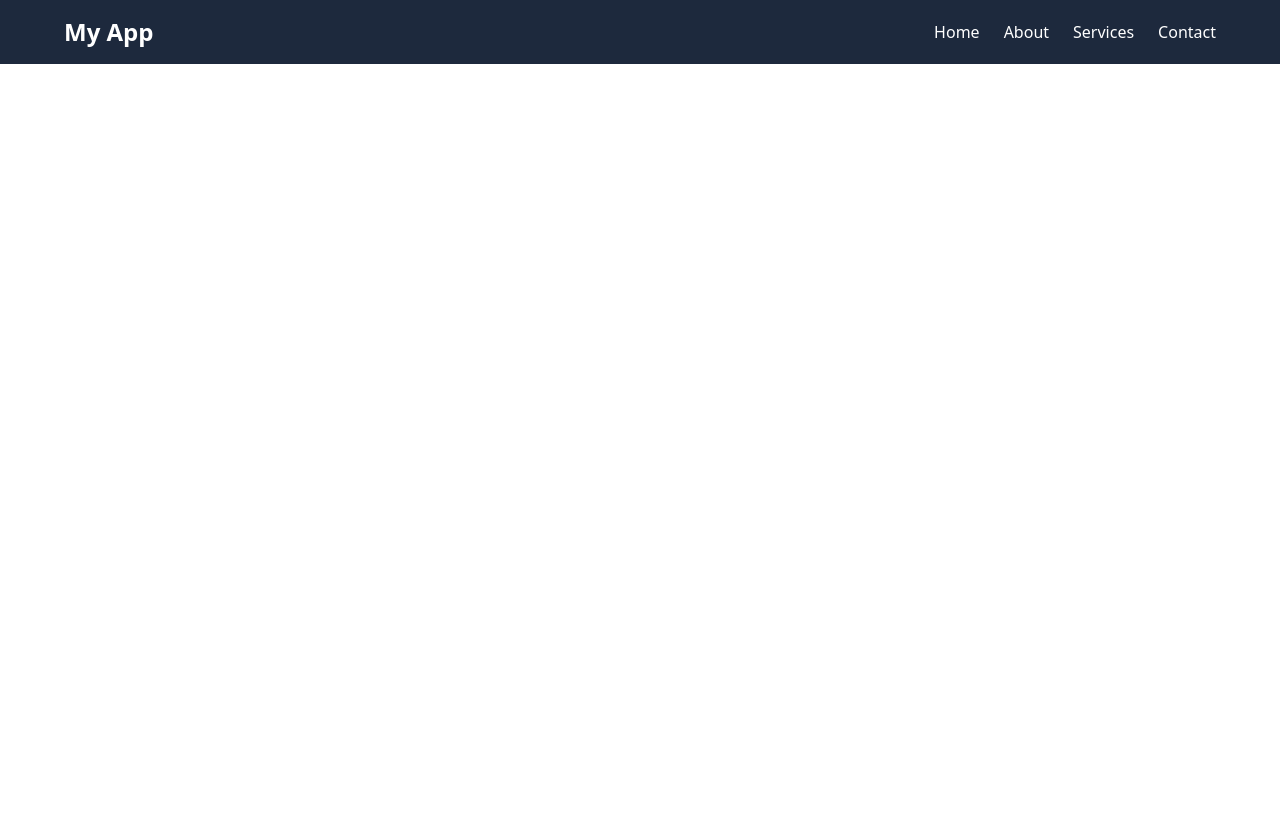
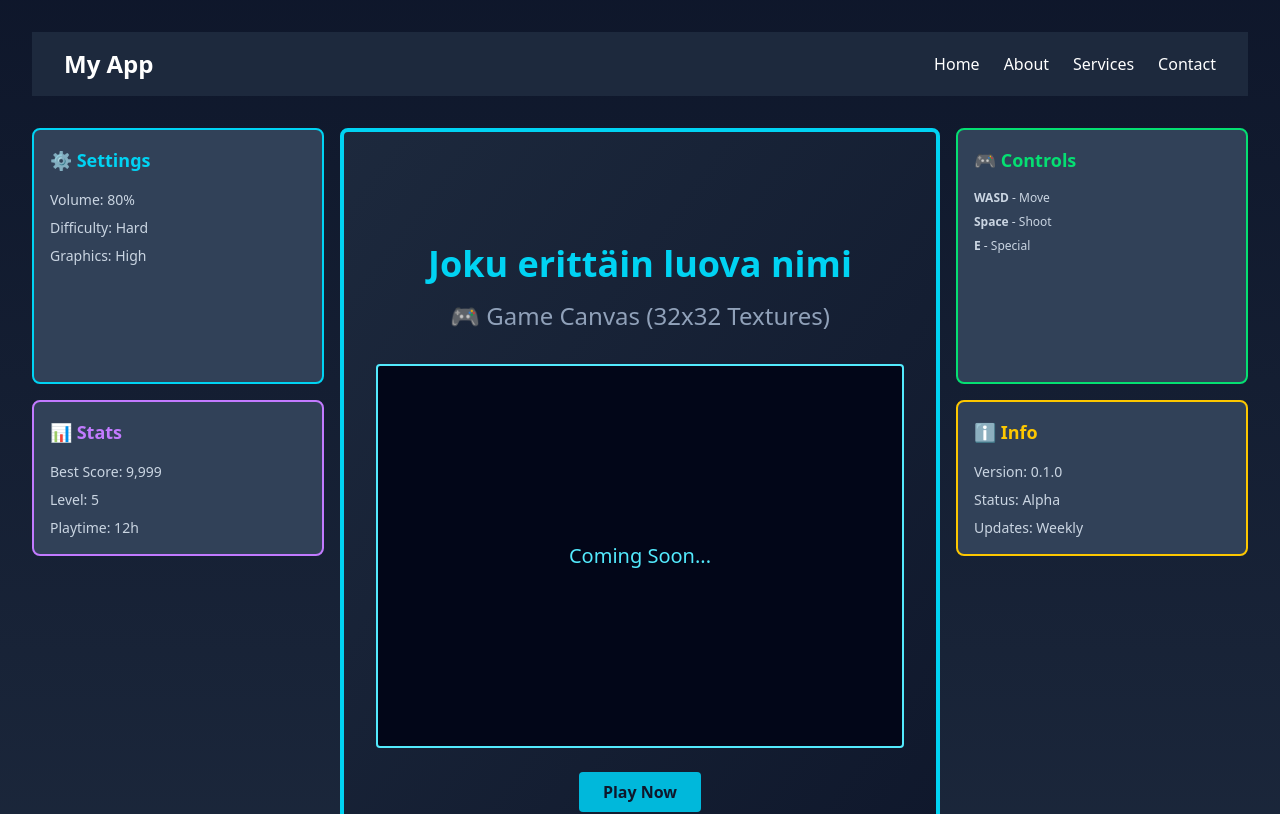
Before and after one commit to My-kull/WebProject, a React (Vite) app in the folder WebProject/: page / in a window 1280 px wide. Shown: the top 814 px of the page. Built offline with nearby package versions, Linux system fonts and the light colour scheme.

Commit message:
Added the vision of product owner

```diff
--- a/WebProject/src/App.jsx
+++ b/WebProject/src/App.jsx
@@ -3,9 +3,72 @@ import "./App.css";
 
 function App() {
   return (
-    <>
+    <div className="min-h-screen bg-gradient-to-b from-slate-900 to-slate-800 p-8">
       <Header />
-    </>
+
+      <div className="max-w-7xl mx-auto mt-8">
+        <div className="grid grid-cols-4 gap-4 h-screen">
+          <div className="space-y-4">
+            {/* Settings Box */}
+            <div className="bg-slate-700 border-2 border-cyan-400 rounded-lg p-4 h-64">
+              <h3 className="text-cyan-400 font-bold text-lg mb-4">⚙️ Settings</h3>
+              <div className="space-y-2 text-slate-300 text-sm">
+                <div>Volume: 80%</div>
+                <div>Difficulty: Hard</div>
+                <div>Graphics: High</div>
+              </div>
+            </div>
+
+            {/* Stats Box */}
+            <div className="bg-slate-700 border-2 border-purple-400 rounded-lg p-4 flex-1">
+              <h3 className="text-purple-400 font-bold text-lg mb-4">📊 Stats</h3>
+              <div className="space-y-2 text-slate-300 text-sm">
+                <div>Best Score: 9,999</div>
+                <div>Level: 5</div>
+                <div>Playtime: 12h</div>
+              </div>
+            </div>
+          </div>
+
+          {/* Center Column - Main Game Area */}
+          <div className="col-span-2">
+            <div className="bg-gradient-to-br from-slate-800 to-slate-900 border-4 border-cyan-400 rounded-lg p-8 h-full flex flex-col items-center justify-center">
+              <h2 className="text-4xl font-bold text-cyan-400 mb-4">Joku erittäin luova nimi</h2>
+              <div className="text-2xl text-slate-400 mb-8">
+                🎮 Game Canvas (32x32 Textures)
+              </div>
+              <div className="w-full h-96 bg-slate-950 border-2 border-cyan-300 rounded flex items-center justify-center mb-6">
+                <span className="text-cyan-300 text-xl">Coming Soon...</span>
+              </div>
+              <button className="px-6 py-2 bg-cyan-500 hover:bg-cyan-600 text-slate-900 font-bold rounded transition">
+                Play Now
+              </button>
+            </div>
+          </div>
+
+          <div className="space-y-4">
+            {/* Controls Box */}
+            <div className="bg-slate-700 border-2 border-green-400 rounded-lg p-4 h-64">
+              <h3 className="text-green-400 font-bold text-lg mb-4">🎮 Controls</h3>
+              <div className="space-y-2 text-slate-300 text-xs">
+                <div><span className="font-bold">WASD</span> - Move</div>
+                <div><span className="font-bold">Space</span> - Shoot</div>
+                <div><span className="font-bold">E</span> - Special</div>
+              </div>
+            </div>
+
+            <div className="bg-slate-700 border-2 border-yellow-400 rounded-lg p-4 flex-1">
+              <h3 className="text-yellow-400 font-bold text-lg mb-4">ℹ️ Info</h3>
+              <div className="space-y-2 text-slate-300 text-sm">
+                <div>Version: 0.1.0</div>
+                <div>Status: Alpha</div>
+                <div>Updates: Weekly</div>
+              </div>
+            </div>
+          </div>
+        </div>
+      </div>
+    </div>
   );
 }
 
```
